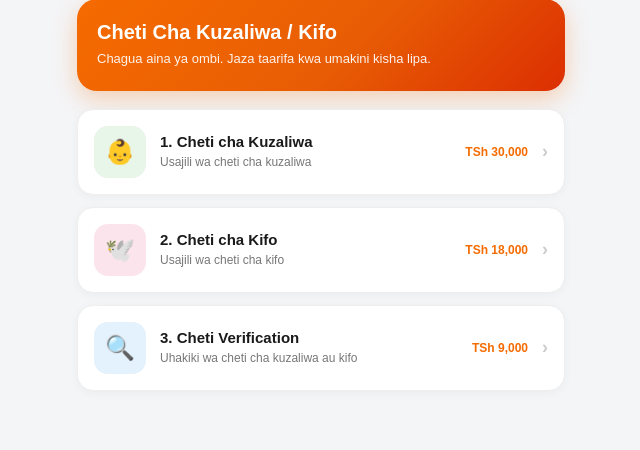
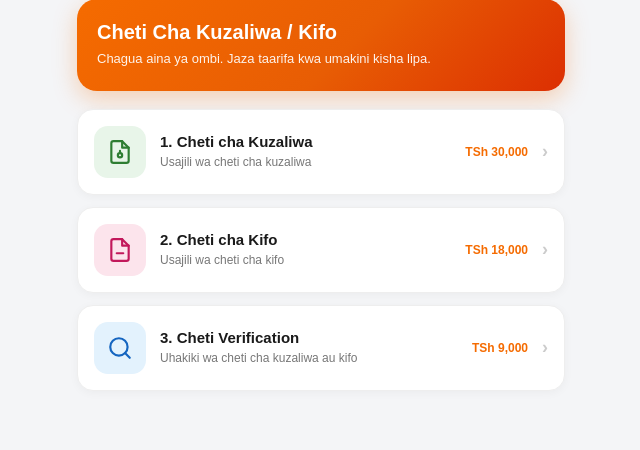
Before and after one commit to keyramkey/halotel-bando, a Flask app: page /nakala/cheti in a window 1280 px wide. Shown: the part 94-544 px from the top of the page, without its empty margins (319-959 px from the left). Run offline with Flask 3, Linux system fonts and the light colour scheme; the visitor is signed in with stand-in values (Sample User, id 1); data comes from the database, SQL or seed files in the repository; some libraries are stand-ins or nearby versions.

Commit message:
Update nakala_cheti_menu.html

```diff
--- a/templates/nakala_cheti_menu.html
+++ b/templates/nakala_cheti_menu.html
@@ -41,7 +41,14 @@
     </div>
     <div class="nk-grid">
         <a class="nk-card" href="{{ url_for('nakala_birth_cert') }}">
-            <div class="nk-icon" style="background:#e8f5e9;">👶</div>
+            <div class="nk-icon" style="background:#e8f5e9;">
+                <svg width="26" height="26" viewBox="0 0 24 24" fill="none" stroke="#2e7d32" stroke-width="2" stroke-linecap="round" stroke-linejoin="round">
+                    <path d="M14 2H6a2 2 0 0 0-2 2v16a2 2 0 0 0 2 2h12a2 2 0 0 0 2-2V8z"/>
+                    <polyline points="14 2 14 8 20 8"/>
+                    <circle cx="12" cy="15" r="2"/>
+                    <path d="M12 13v-2"/>
+                </svg>
+            </div>
             <div class="nk-body">
                 <h3>1. Cheti cha Kuzaliwa</h3>
                 <p>Usajili wa cheti cha kuzaliwa</p>
@@ -50,7 +57,13 @@
             <div class="nk-arrow">›</div>
         </a>
         <a class="nk-card" href="{{ url_for('nakala_death_cert') }}">
-            <div class="nk-icon" style="background:#fce4ec;">🕊️</div>
+            <div class="nk-icon" style="background:#fce4ec;">
+                <svg width="26" height="26" viewBox="0 0 24 24" fill="none" stroke="#c2185b" stroke-width="2" stroke-linecap="round" stroke-linejoin="round">
+                    <path d="M14 2H6a2 2 0 0 0-2 2v16a2 2 0 0 0 2 2h12a2 2 0 0 0 2-2V8z"/>
+                    <polyline points="14 2 14 8 20 8"/>
+                    <line x1="9" y1="15" x2="15" y2="15"/>
+                </svg>
+            </div>
             <div class="nk-body">
                 <h3>2. Cheti cha Kifo</h3>
                 <p>Usajili wa cheti cha kifo</p>
@@ -59,7 +72,12 @@
             <div class="nk-arrow">›</div>
         </a>
         <a class="nk-card" href="{{ url_for('nakala_cheti_verify_menu') }}">
-            <div class="nk-icon" style="background:#e3f2fd;">🔍</div>
+            <div class="nk-icon" style="background:#e3f2fd;">
+                <svg width="26" height="26" viewBox="0 0 24 24" fill="none" stroke="#1565c0" stroke-width="2" stroke-linecap="round" stroke-linejoin="round">
+                    <circle cx="11" cy="11" r="8"/>
+                    <line x1="21" y1="21" x2="16.65" y2="16.65"/>
+                </svg>
+            </div>
             <div class="nk-body">
                 <h3>3. Cheti Verification</h3>
                 <p>Uhakiki wa cheti cha kuzaliwa au kifo</p>
```
